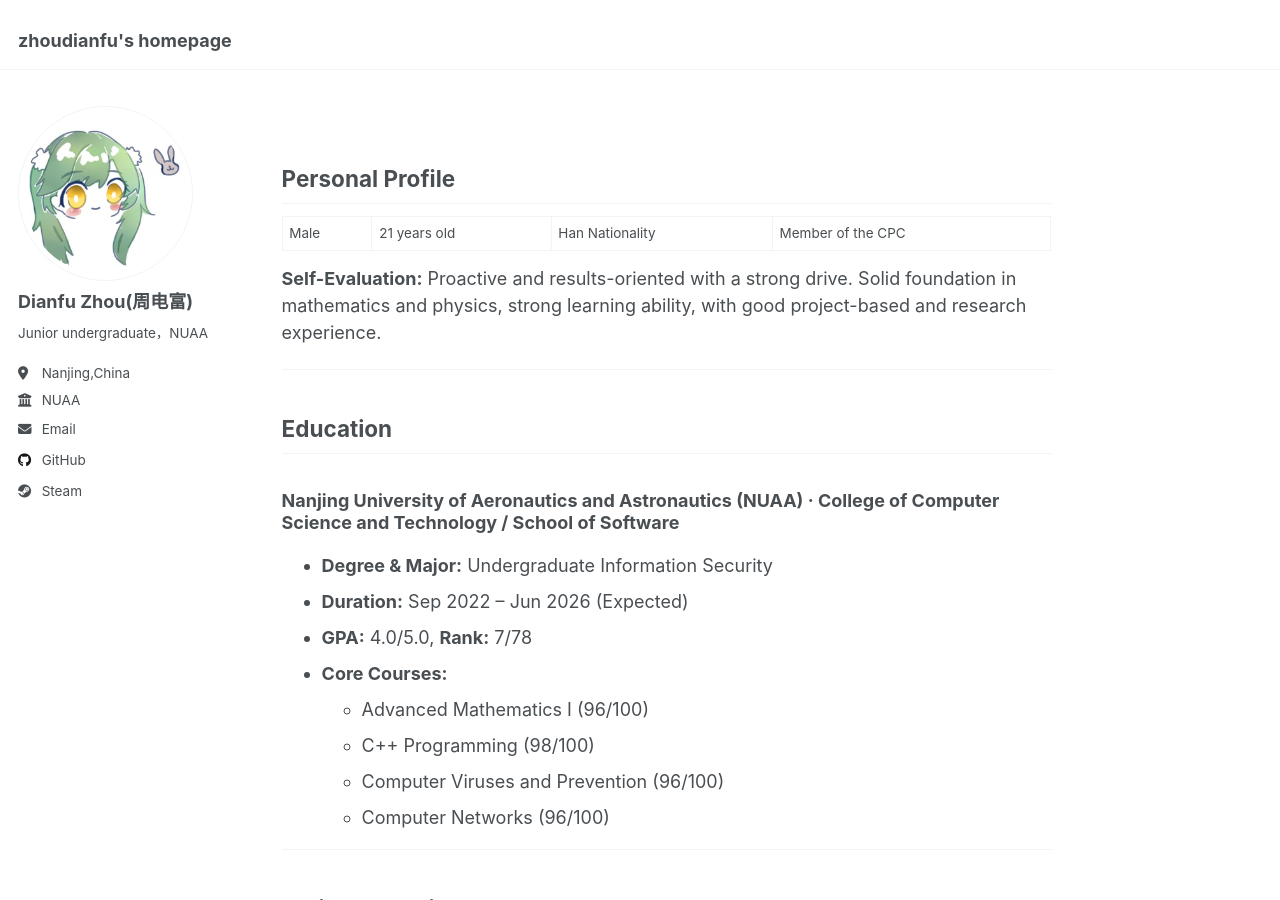
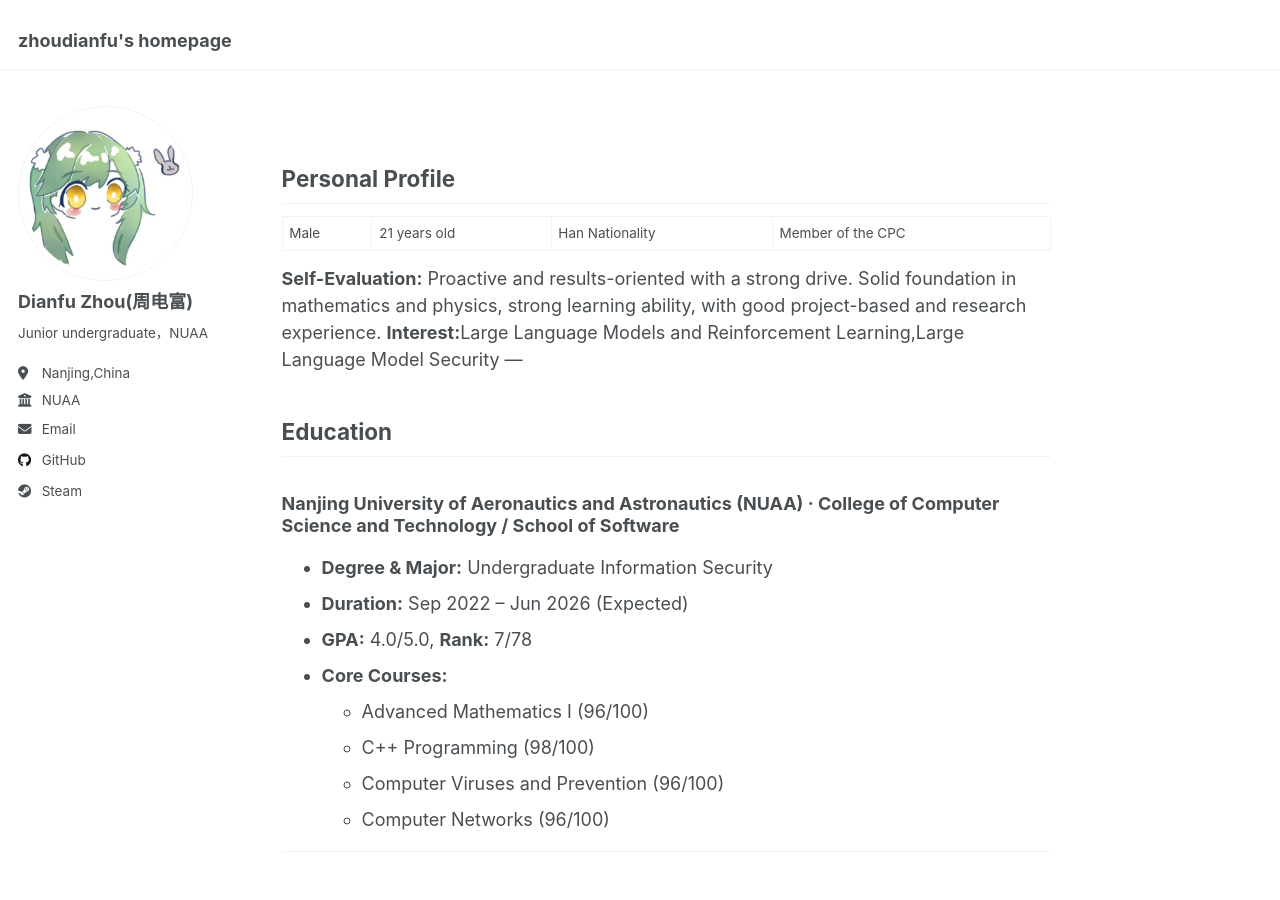
Before and after one commit to zhoudianfu/zhoudianfu.github.io, a Jekyll site: the page built from _pages/about.md, in a window 1280 px wide and 900 px high. Built offline with Jekyll 4.4.1, drawn with Linux system fonts in a browser that asks for light colours.

Commit message:
Update about.md

```diff
--- a/_pages/about.md
+++ b/_pages/about.md
@@ -13,7 +13,7 @@ redirect_from:
 Male | 21 years old | Han Nationality | Member of the CPC
 
 **Self-Evaluation:** Proactive and results-oriented with a strong drive. Solid foundation in mathematics and physics, strong learning ability, with good project-based and research experience.
-
+**Interest:**Large Language Models and Reinforcement Learning,Large Language Model Security
 ---
 
 ## Education
```
